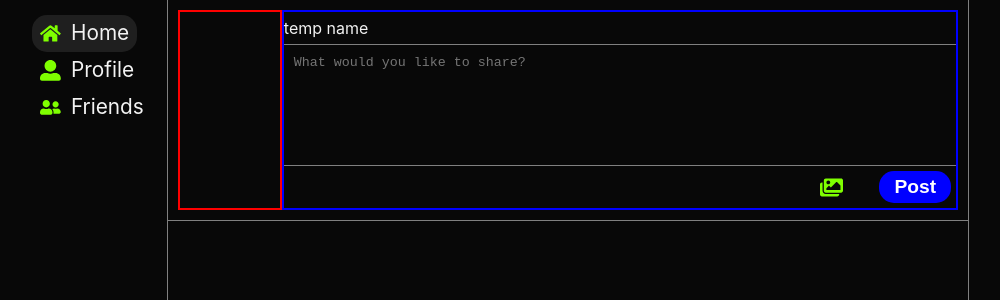
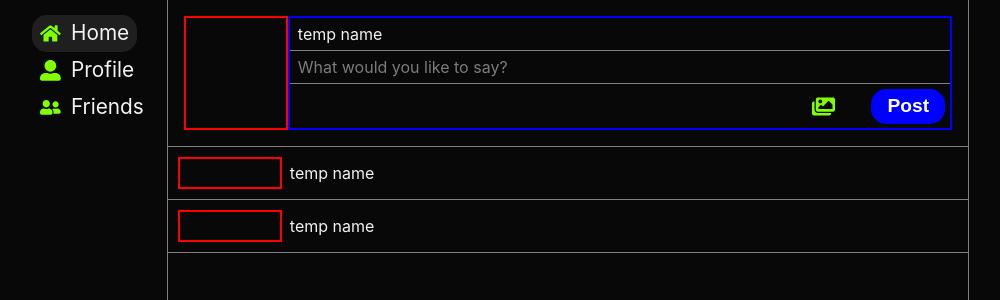
Before and after one commit to social-media-app-project/social-media-app, a React (Create React App) app in the folder frontend/: page / in a window 1280 px wide. Shown: the top 300 px of the page, without its empty margins (147-1147 px from the left). Built offline with nearby package versions, Linux system fonts and the light colour scheme.

Commit message:
better post input

```diff
--- a/frontend/src/components/CreatePost/CreatePost.js
+++ b/frontend/src/components/CreatePost/CreatePost.js
@@ -13,8 +13,8 @@ const CreatePost = () => {
             <ProfilePictureButton></ProfilePictureButton>
         </div>
         <div className={styles['create-content-container']}>
+            <ProfileNameButton name="temp name"></ProfileNameButton>
             <form className={styles['create-post']}>
-                <ProfileNameButton name="temp name"></ProfileNameButton>
                 <PostTextInput></PostTextInput>
                 <div className={styles['buttons-container']}>
                     <AttachmentsBar></AttachmentsBar>
--- a/frontend/src/components/CreatePost/CreatePost.module.css
+++ b/frontend/src/components/CreatePost/CreatePost.module.css
@@ -1,8 +1,7 @@
 .create-post-container {
-    padding: 10px;
+    padding: 1rem;
     border-bottom: 1px solid grey;
     display: flex;
-    height: 25vh;
 }
 
 .profile-pic-container {
@@ -15,12 +14,6 @@
     border: 2px solid blue;
 }
 
-form.create-post {
-    display: flex;
-    flex-direction: column;
-    height: 100%;
-}
-
 .buttons-container {
     display: flex;
     justify-content: flex-end;
--- a/frontend/src/components/CreatePost/PostTextInput/PostTextInput.js
+++ b/frontend/src/components/CreatePost/PostTextInput/PostTextInput.js
@@ -2,15 +2,27 @@ import React from 'react';
 import styles from './PostTextInput.module.css';
 
 const PostTextInput = () => {
+    // return (
+    // <div className={styles['text-input-container']}>
+    //     <textarea
+    //         className={styles['text-input']}
+    //         name='post text'
+    //         placeholder='What would you like to share?'
+    //         autoComplete='off'
+    //         spellCheck={false}
+    //         ></textarea>
+    // </div>
+    // )
+
     return (
     <div className={styles['text-input-container']}>
-        <textarea
+        <div
             className={styles['text-input']}
-            name='post text'
-            placeholder='What would you like to share?'
-            autoComplete='off'
+            contentEditable
+            role="textbox"
             spellCheck={false}
-            ></textarea>
+            placeholder="What would you like to say?"
+        />
     </div>
     )
 };
--- a/frontend/src/components/CreatePost/PostTextInput/PostTextInput.module.css
+++ b/frontend/src/components/CreatePost/PostTextInput/PostTextInput.module.css
@@ -2,23 +2,9 @@
     border-top: 1px solid grey;
     border-bottom: 1px solid grey;
     padding: 0.5em;
-    flex: 1;
 }
 
 .text-input {
-    background: none;
-    color: var(--text-color);
-    resize: none;
     border: none;
     outline: none;
-    display: block;
-    width: 100%;
-    height: 100%;
-    -webkit-box-sizing: border-box; /* Safari/Chrome, other WebKit */
-    -moz-box-sizing: border-box;    /* Firefox, other Gecko */
-    box-sizing: border-box;         /* Opera/IE 8+ */
 }
-
-.text-input:focus-visible {
-
-}
--- a/frontend/src/components/HomeFeed/HomeFeed.js
+++ b/frontend/src/components/HomeFeed/HomeFeed.js
@@ -2,14 +2,13 @@ import React from 'react';
 import CreatePost from '../CreatePost/CreatePost';
 import Post from '../Post/Post';
 import styles from './HomeFeed.module.css';
+import { posts, comments, likes } from '../../test-data/post-data.js'
 
 const HomeFeed = () => {
-    const posts = [];
-
     return (
     <>
         <CreatePost></CreatePost>
-        {posts.map(post => <Post></Post>)}
+        {posts.map(post => <Post post={post}/>)}
     </>)
 };
 
--- a/frontend/src/components/Post/Post.js
+++ b/frontend/src/components/Post/Post.js
@@ -1,9 +1,21 @@
 import React from 'react';
+import ProfileNameButton from '../ProfileNameButton/ProfileNameButton';
+import ProfilePictureButton from '../ProfilePictureButton/ProfilePictureButton';
 import styles from './Post.module.css';
 
-const Post = () => {
+const Post = props => {
+    const { post, isOwner } = props;
+    const { description, profilePicUrl, user, timestamp, numLikes, numComments } = props.post;
+
     return (
-    <div></div>
+    <div className={styles['post-container']}>
+        <div className={styles['profile-pic-container']}>
+            <ProfilePictureButton></ProfilePictureButton>
+        </div>
+        <div className={styles['create-content-container']}>
+            <ProfileNameButton name="temp name"></ProfileNameButton>
+        </div>
+    </div>
     )
 };
 
--- a/frontend/src/components/Post/Post.module.css
+++ b/frontend/src/components/Post/Post.module.css
@@ -0,0 +1,29 @@
+.post-container {
+    padding: 10px;
+    border-bottom: 1px solid grey;
+    display: flex;
+}
+
+.profile-pic-container {
+    flex-basis: 100px;
+    border: 2px solid red;
+}
+
+.content-container {
+    flex: 1;
+    border: 2px solid blue;
+    height: 200px;
+}
+
+form.create-post {
+    display: flex;
+    flex-direction: column;
+    height: 100%;
+}
+
+.buttons-container {
+    display: flex;
+    justify-content: flex-end;
+    padding: 0.3em;
+    gap: 1.5em;
+}
--- a/frontend/src/components/ProfileNameButton/ProfileNameButton.module.css
+++ b/frontend/src/components/ProfileNameButton/ProfileNameButton.module.css
@@ -1,6 +1,5 @@
 .name-button-container {
-    padding-top: 0.5em;
-    padding-bottom: 0.5em;
+    padding: 0.5em;
 }
 
 .name-button {
--- a/frontend/src/components/common/form/TextButton/TextButton.module.css
+++ b/frontend/src/components/common/form/TextButton/TextButton.module.css
@@ -1,10 +1,10 @@
 .text-button {
     border: none;
     font-size: 1.2rem;
-    padding-top: 5px;
-    padding-bottom: 5px;
-    padding-left: 15px;
-    padding-right: 15px;
+    padding-top: 0.4rem;
+    padding-bottom: 0.4rem;
+    padding-left: 1rem;
+    padding-right: 1rem;
     border-radius: 15px;
 }
 
--- a/frontend/src/index.css
+++ b/frontend/src/index.css
@@ -68,6 +68,7 @@ code {
   --primary-accent: #7FFF00;
   --dark-accent: #448900;
   --text-color: #f3f3f3;
+  --placeholder-text-color: #f3f3f37e;
   --primary-button-color: #0000ff;
   --primary-button-color-inv: #fff;
 }
@@ -84,3 +85,8 @@ code {
 }
 
 button { font-weight: 600 }
+
+div[placeholder]:empty:before {
+  content: attr(placeholder);
+  color: var(--placeholder-text-color);
+}
--- /dev/null
+++ b/frontend/src/test-data/post-data.js
@@ -0,0 +1,103 @@
+const posts = [
+    {
+        description: "Hi, this is my first post",
+        profilePicUrl: "https://pbs.twimg.com/profile_images/1343497830099402752/kBLCEgPl_normal.jpg",
+        user: "meee meee",
+        timestamp: 1654024871,
+        numLikes: 17,
+        numComments: 4
+    },
+    {
+        description: "Hi, this is my first post",
+        profilePicUrl: "https://pbs.twimg.com/profile_images/1343497830099402752/kBLCEgPl_normal.jpg",
+        user: "meee meee",
+        timestamp: 1654024871,
+        numLikes: 17,
+        numComments: 4
+    }
+]
+
+const comments = {
+    comments: [
+        {
+            profilePicUrl: "https://pbs.twimg.com/profile_images/1343497830099402752/kBLCEgPl_normal.jpg",
+            user: "another anothersadeef",
+            timestamp: 1654024871,
+            comment: "This is a comment. this is a comment. this is a comment. this is a comment"
+        },
+        {
+            profilePicUrl: "https://pbs.twimg.com/profile_images/1343497830099402752/kBLCEgPl_normal.jpg",
+            user: "another anothersadeef",
+            timestamp: 1654024871,
+            comment: "This is a comment. this is a comment. this is a comment. this is a comment"
+        },
+        {
+            profilePicUrl: "https://pbs.twimg.com/profile_images/1343497830099402752/kBLCEgPl_normal.jpg",
+            user: "another anothersadeef",
+            timestamp: 1654024871,
+            comment: "This is a comment. this is a comment. this is a comment. this is a comment"
+        },
+        {
+            profilePicUrl: "https://pbs.twimg.com/profile_images/1343497830099402752/kBLCEgPl_normal.jpg",
+            user: "another anothersadeef",
+            timestamp: 1654024871,
+            comment: "This is a comment. this is a comment. this is a comment. this is a comment"
+        }
+    ]
+}
+
+const likes = {
+    likes: [
+        {
+            profilePicUrl: "https://pbs.twimg.com/profile_images/1343497830099402752/kBLCEgPl_normal.jpg",
+            user: "meee meee"
+        },
+        {
+            profilePicUrl: "https://pbs.twimg.com/profile_images/1343497830099402752/kBLCEgPl_normal.jpg",
+            user: "meee meee"
+        },
+        {
+            profilePicUrl: "https://pbs.twimg.com/profile_images/1343497830099402752/kBLCEgPl_normal.jpg",
+            user: "meee meee"
+        },
+        {
+            profilePicUrl: "https://pbs.twimg.com/profile_images/1343497830099402752/kBLCEgPl_normal.jpg",
+            user: "meee meee"
+        },
+        {
+            profilePicUrl: "https://pbs.twimg.com/profile_images/1343497830099402752/kBLCEgPl_normal.jpg",
+            user: "meee meee"
+        },
+        {
+            profilePicUrl: "https://pbs.twimg.com/profile_images/1343497830099402752/kBLCEgPl_normal.jpg",
+            user: "meee meee"
+        },
+        {
+            profilePicUrl: "https://pbs.twimg.com/profile_images/1343497830099402752/kBLCEgPl_normal.jpg",
+            user: "meee meee"
+        },
+        {
+            profilePicUrl: "https://pbs.twimg.com/profile_images/1343497830099402752/kBLCEgPl_normal.jpg",
+            user: "meee meee"
+        },
+        {
+            profilePicUrl: "https://pbs.twimg.com/profile_images/1343497830099402752/kBLCEgPl_normal.jpg",
+            user: "meee meee"
+        },
+        {
+            profilePicUrl: "https://pbs.twimg.com/profile_images/1343497830099402752/kBLCEgPl_normal.jpg",
+            user: "meee meee"
+        },
+        {
+            profilePicUrl: "https://pbs.twimg.com/profile_images/1343497830099402752/kBLCEgPl_normal.jpg",
+            user: "meee meee"
+        },
+        {
+            profilePicUrl: "https://pbs.twimg.com/profile_images/1343497830099402752/kBLCEgPl_normal.jpg",
+            user: "meee meee"
+        },
+
+    ]
+}
+
+export { posts, comments, likes };
```
